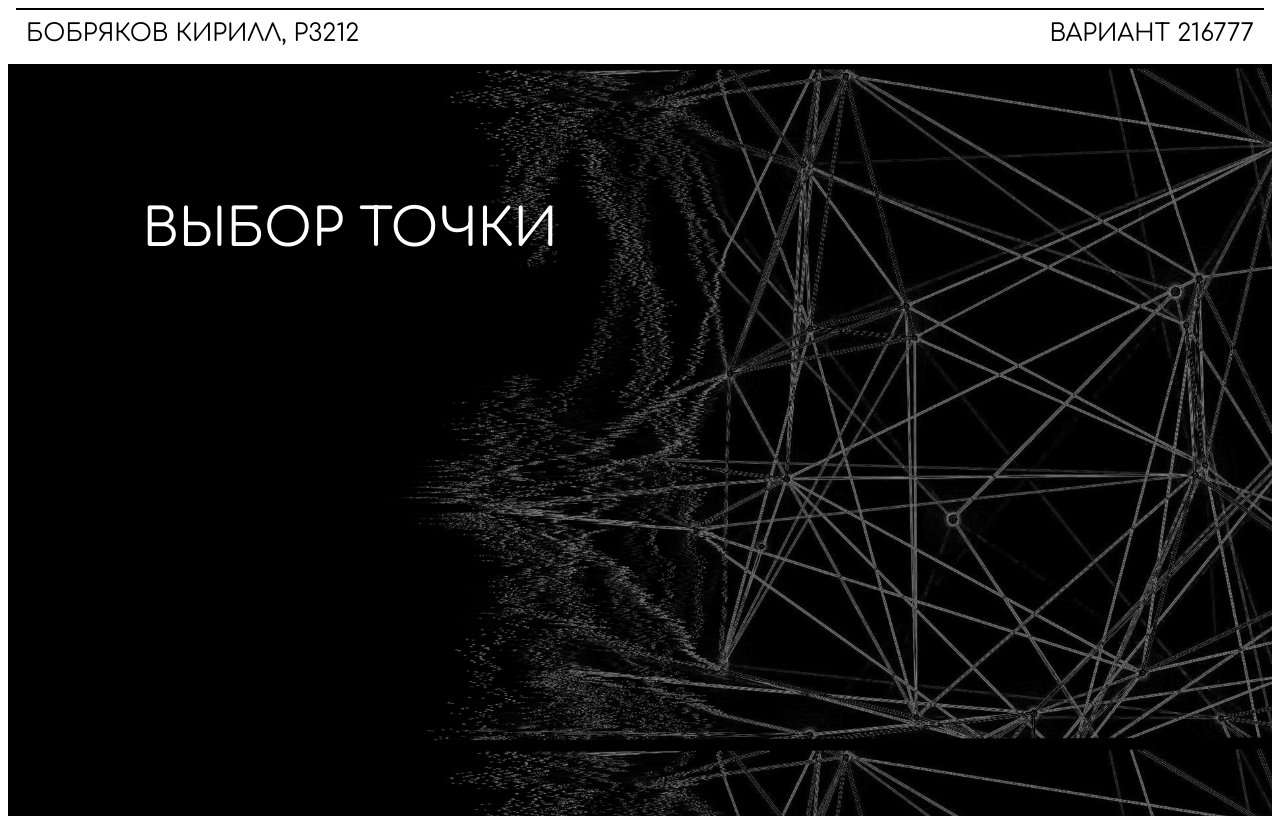
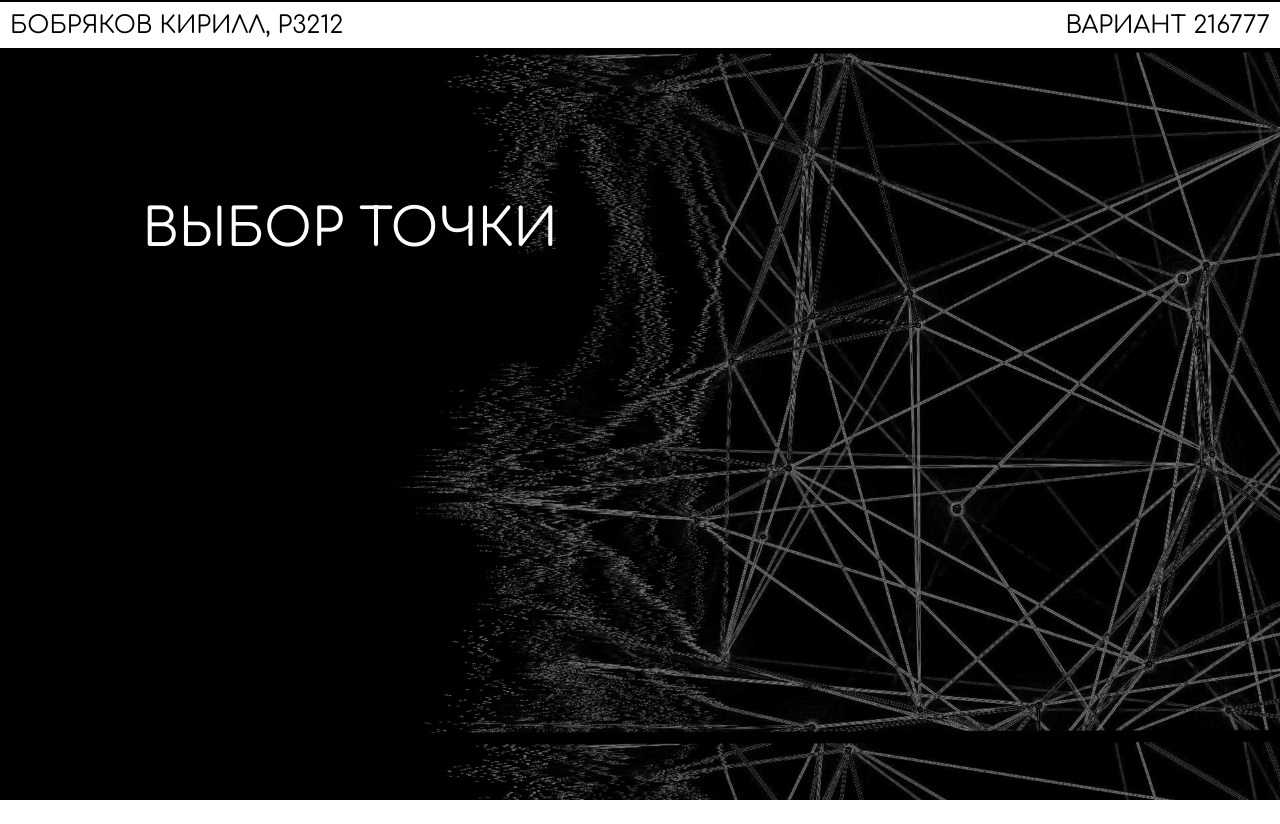
Before and after one commit to kekens/pip4-front, an Angular app: page / in a window 1280 px wide. After the commit the page ends 800 px from the top, so only its background shows below. Built offline with nearby package versions, Linux system fonts and the light colour scheme.

Commit message:
Change index.html and global styles

```diff
--- a/src/index.html
+++ b/src/index.html
@@ -1,8 +1,7 @@
-<!doctype html>
+<!DOCTYPE html>
 <html lang="en">
 <head>
   <meta charset="utf-8">
-  <title>Pip4front</title>
   <base href="/">
   <meta name="viewport" content="width=device-width, initial-scale=1">
   <link rel="icon" type="image/x-icon" href="favicon.ico">
--- a/src/styles.scss
+++ b/src/styles.scss
@@ -1 +1,4 @@
 /* You can add global styles to this file, and also import other style files */
+* {
+  margin: 0;
+}
```
